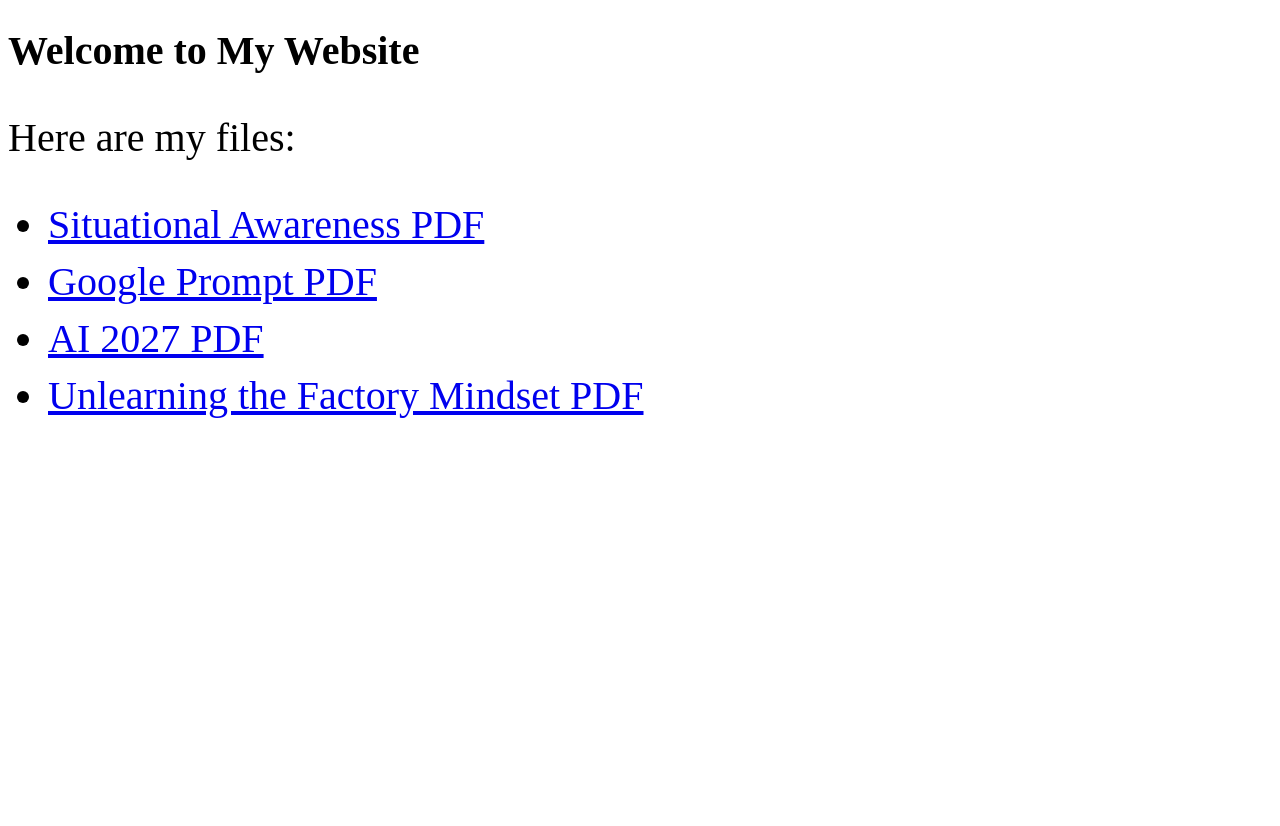
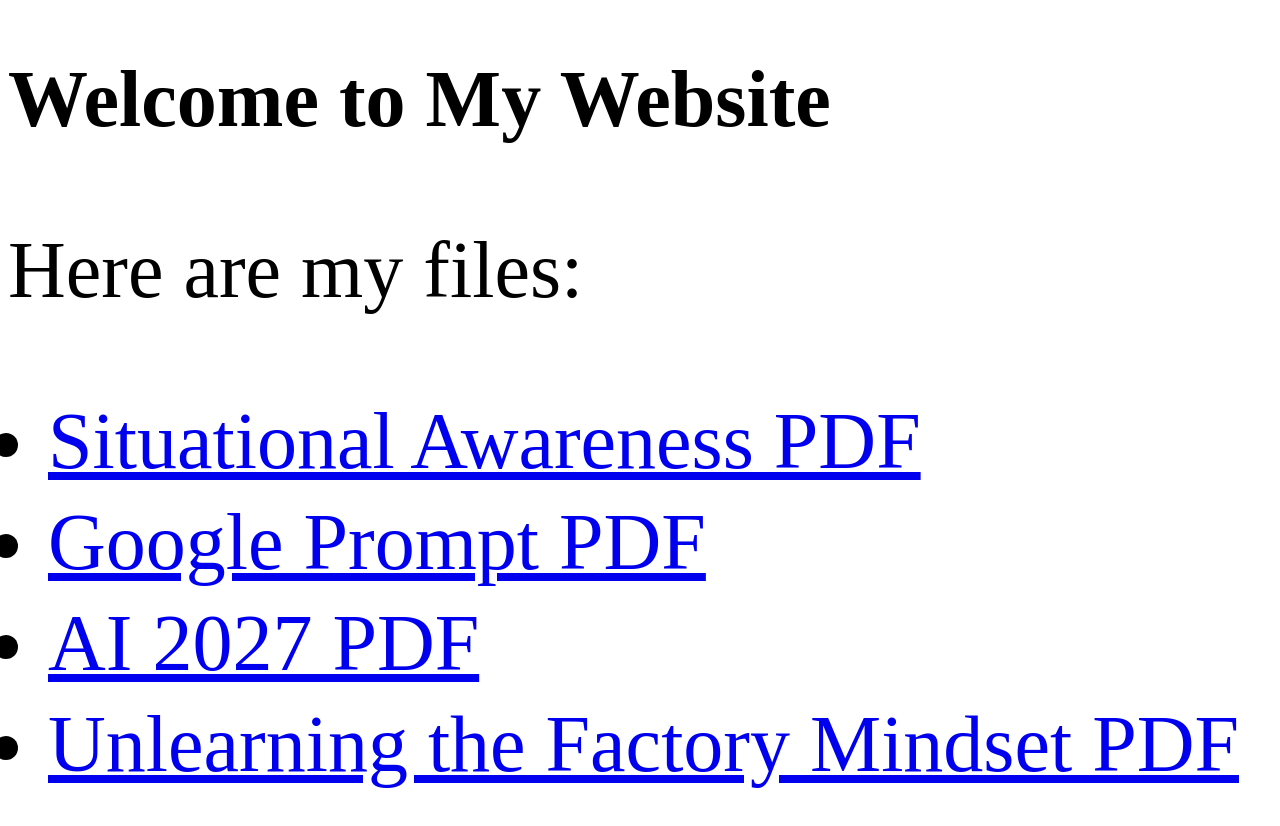
Before and after one commit to King-Tuerto/King-Tuerto.github.io, a plain HTML site: page index.html in a window 1280 px wide. Before the commit the page ends 800 px from the top, so only its background shows below. Drawn offline with Linux system fonts and the light colour scheme.

Commit message:
Update index.html
even larger text

```diff
--- a/index.html
+++ b/index.html
@@ -4,7 +4,7 @@
     <title>My Personal Website</title>
     <style>
         body, h1, p, li, a {
-            font-size: 40px !important; /* Larger text for all elements */
+            font-size: 80px !important; /* Larger text for all elements */
         }
         li {
             margin-bottom: 10px; /* Adds spacing between list items */
```
